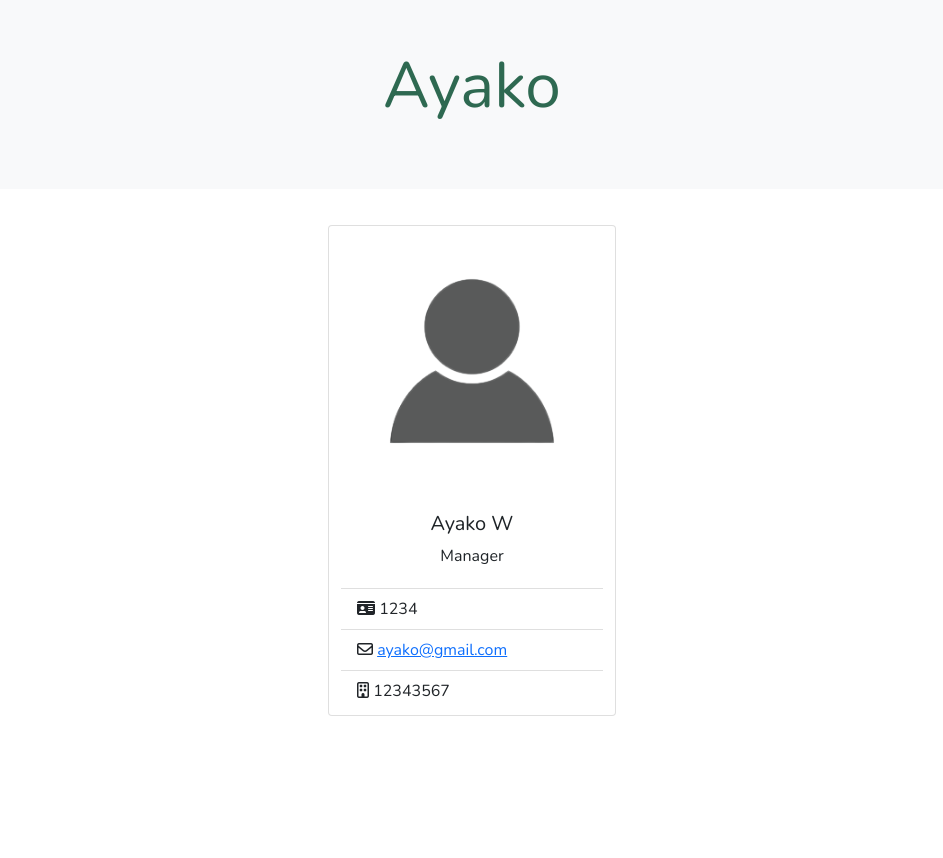
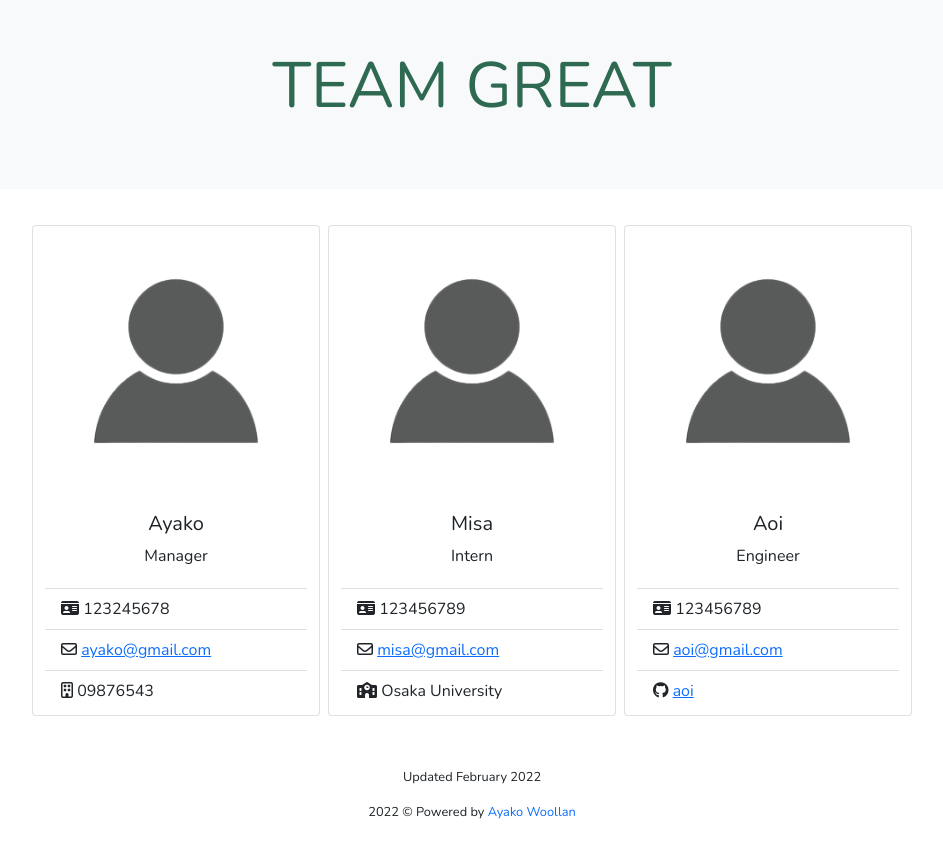
Before and after one commit to ayacomputer/10-Team-Profile-Generator, a website: page index.html in a window 1280 px wide. Shown: the whole page, without its empty margins (168-1111 px from the left). Before the commit the page ends 800 px from the top, so only its background shows below. Drawn offline with nearby package versions, Linux system fonts and the light colour scheme; a web font is replaced by a local one.

```diff
--- a/index.html
+++ b/index.html
@@ -11,7 +11,7 @@
 
 
 
-    <title>Ayako</title>
+    <title>TEAM GREAT</title>
     <script src="https://polyfill.io/v3/polyfill.min.js?features=default"></script>
     <script src="https://kit.fontawesome.com/ea187b7c6b.js" crossorigin="anonymous"></script>
     <link
@@ -25,7 +25,7 @@
     <header>
         <div class="p-5 bg-light">
             <div class="container">
-                <h1 class="display-3 text-center teamName">Ayako</h1>
+                <h1 class="display-3 text-center teamName">TEAM GREAT</h1>
                 </p>
             </div>
         </div>
@@ -38,14 +38,60 @@
                 <div class="card col m-1" style="width: 18rem;">
                     <img src="./assets/person.png" class="card-img-top" alt="this is a image of a person">
                     <div class="card-body">
-                        <h5 class="card-title text-center">Ayako W</h5>
+                        <h5 class="card-title text-center">Ayako</h5>
                         <p class="card-text text-center">Manager</p>
                     </div>
                     <ul class="list-group list-group-flush m-1">
-                        <li class="list-group-item"><i class='fas fa-id-card'></i> 1234</li>
+                        <li class="list-group-item"><i class='fas fa-id-card'></i> 123245678</li>
                         <li class="list-group-item"><i class='far fa-envelope'></i> <a
-                                href="mailtoayako@gmail.com">ayako@gmail.com</a></li>
-                        <li class="list-group-item"><i class='far fa-building'></i> 12343567</li>
+                                href="mailto:ayako@gmail.com">ayako@gmail.com</a></li>
+                        <li class="list-group-item"><i class='far fa-building'></i> 09876543</li>
                     </ul>
 
                 </div>
+
+                <div class="card col m-1" style="width: 18rem;">
+                    <img src="./assets/person.png" class="card-img-top" alt="this is a image of a person">
+                    <div class="card-body">
+                        <h5 class="card-title text-center">Misa</h5>
+                        <p class="card-text text-center">Intern</p>
+                    </div>
+                    <ul class="list-group list-group-flush m-1">
+                        <li class="list-group-item"><i class='fas fa-id-card'></i> 123456789</li>
+                        <li class="list-group-item"><i class='far fa-envelope'></i> <a
+                                href="mailto:misa@gmail.com">misa@gmail.com</a></li>
+                        <li class="list-group-item"><i class='fas fa-school'></i> Osaka University</li>
+                    </ul>
+
+                </div>
+                <div class="card col m-1" style="width: 18rem;">
+                    <img src="./assets/person.png" class="card-img-top" alt="this is a image of a person">
+                    <div class="card-body">
+                        <h5 class="card-title text-center">Aoi</h5>
+                        <p class="card-text text-center">Engineer</p>
+                    </div>
+                    <ul class="list-group list-group-flush m-1">
+                        <li class="list-group-item"><i class='fas fa-id-card'></i> 123456789</li>
+                        <li class="list-group-item"><i class='far fa-envelope'></i> <a
+                                href="mailto:aoi@gmail.com">aoi@gmail.com</a></li>
+                        <li class="list-group-item"><i class='fab fa-github'></i> <a
+                                href="https://github.com/aoi">aoi</a></li>
+                    </ul>
+
+                </div>
+            </div>
+        </div>
+    </main>
+    <script src="https://cdn.jsdelivr.net/npm/bootstrap@5.1.3/dist/js/bootstrap.bundle.min.js"
+        integrity="sha384-ka7Sk0Gln4gmtz2MlQnikT1wXgYsOg+OMhuP+IlRH9sENBO0LRn5q+8nbTov4+1p"
+        crossorigin="anonymous"></script>
+</body>
+<footer class="footer mb-5">
+    <div id="contact" class="text-center">
+        <p>Updated February 2022</p>
+        2022 &#169;
+        Powered by <a id="mycontact" href="https://github.com/ayacomputer">Ayako Woollan</a>
+    </div>
+</footer>
+
+</html>
```
Also changed, not shown: index.js (+22 -10 lines).
